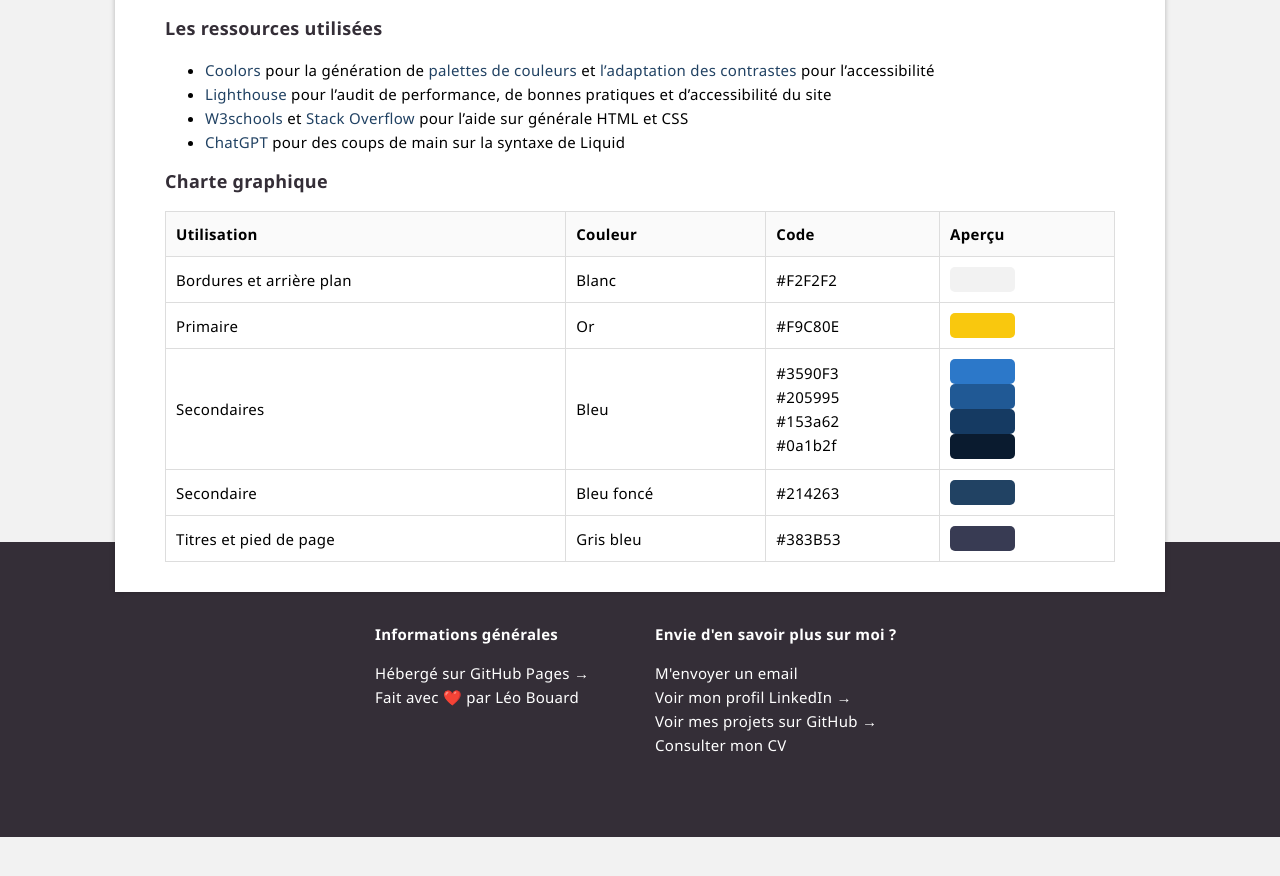
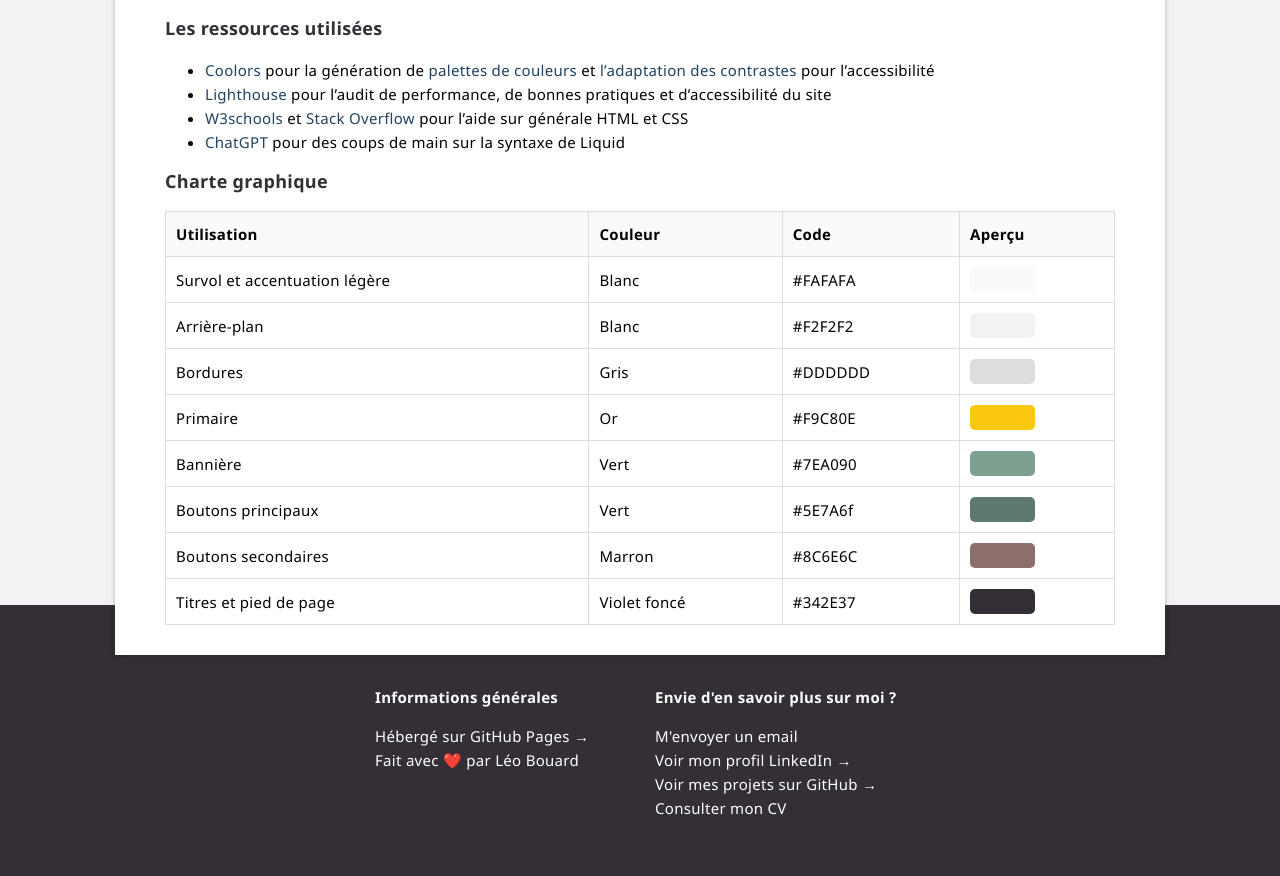
Before and after one commit to leobouard/leobouard.github.io, a Jekyll site: the page built from about.md, in a window 1280 px wide and 900 px high, scrolled down 592 px. Shown: the top 876 px of the window. Built offline with Jekyll 4.4.1, drawn with Linux system fonts in a browser that asks for light colours; some web fonts are replaced; our own code applies the rules of GitHub Pages for plain Markdown files; before the commit the page ends 1429 px from its top, so only the background shows below that.

Commit message:
Update about.md

```diff
--- a/about.md
+++ b/about.md
@@ -45,10 +45,22 @@ Le site est hébergé sur [GitHub Pages](https://docs.github.com/en/pages) et re
   </thead>
   <tbody>
     <tr>
-      <td>Bordures et arrière plan</td>
+      <td>Survol et accentuation légère</td>
+      <td>Blanc</td>
+      <td>#FAFAFA</td>
+      <td><div style="width: 65px; height: 25px; background-color: #FAFAFA; border-radius: 5px;"></div></td>
+    </tr>
+    <tr>
+      <td>Arrière-plan</td>
       <td>Blanc</td>
       <td>#F2F2F2</td>
       <td><div style="width: 65px; height: 25px; background-color: #F2F2F2; border-radius: 5px;"></div></td>
+    </tr>
+    <tr>
+      <td>Bordures</td>
+      <td>Gris</td>
+      <td>#DDDDDD</td>
+      <td><div style="width: 65px; height: 25px; background-color: #DDDDDD; border-radius: 5px;"></div></td>
     </tr>
     <tr>
       <td>Primaire</td>
@@ -57,27 +69,32 @@ Le site est hébergé sur [GitHub Pages](https://docs.github.com/en/pages) et re
       <td><div style="width: 65px; height: 25px; background-color: #F9C80E; border-radius: 5px;"></div></td>
     </tr>
     <tr>
-      <td>Secondaires</td>
-      <td>Bleu</td>
-      <td>#3590F3<br>#205995<br>#153a62<br>#0a1b2f</td>
+      <td>Bannière</td>
+      <td>Vert</td>
+      <td>#7EA090</td>
+      <td><div style="width: 65px; height: 25px; background-color: #7EA090; border-radius: 5px;"></div></td>
+    </tr>
+    <tr>
+      <td>Boutons principaux</td>
+      <td>Vert</td>
+      <td>#5E7A6f</td>
       <td>
-        <div style="width: 65px; height: 25px; background-color: #2C78C9; border-radius: 5px;"></div>
-        <div style="width: 65px; height: 25px; background-color: #205995; border-radius: 5px;"></div>
-        <div style="width: 65px; height: 25px; background-color: #153a62; border-radius: 5px;"></div>
-        <div style="width: 65px; height: 25px; background-color: #0a1b2f; border-radius: 5px;"></div>
+        <div style="width: 65px; height: 25px; background-color: #5E7A6f; border-radius: 5px;"></div>
       </td>
     </tr>
     <tr>
-      <td>Secondaire </td>
-      <td>Bleu foncé</td>
-      <td>#214263</td>
-      <td><div style="width: 65px; height: 25px; background-color: #214263; border-radius: 5px;"></div></td>
+      <td>Boutons secondaires</td>
+      <td>Marron</td>
+      <td>#8C6E6C</td>
+      <td>
+        <div style="width: 65px; height: 25px; background-color: #8C6E6C; border-radius: 5px;"></div>
+      </td>
     </tr>
     <tr>
       <td>Titres et pied de page</td>
-      <td>Gris bleu</td>
-      <td>#383B53</td>
-      <td><div style="width: 65px; height: 25px; background-color: #383B53; border-radius: 5px;"></div></td>
+      <td>Violet foncé</td>
+      <td>#342E37</td>
+      <td><div style="width: 65px; height: 25px; background-color: #342E37; border-radius: 5px;"></div></td>
     </tr>
   </tbody>
 </table>
```
